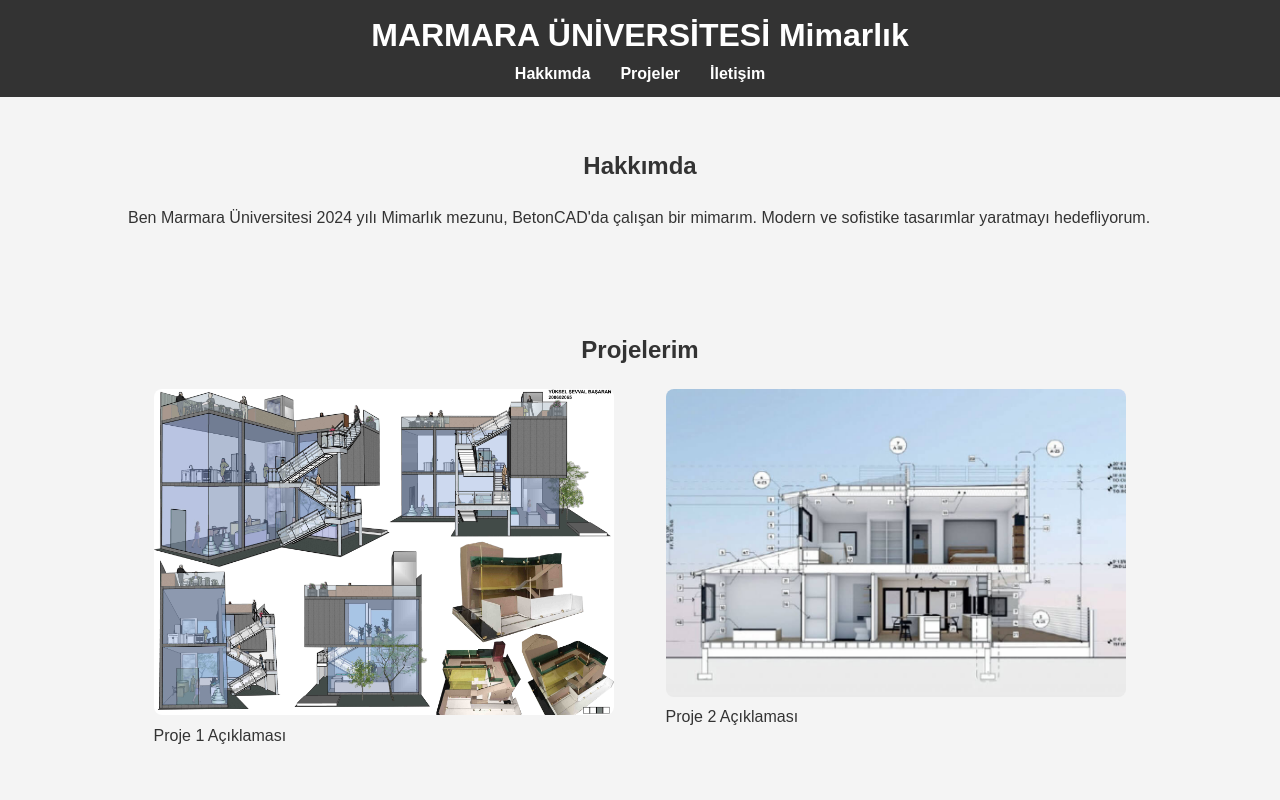
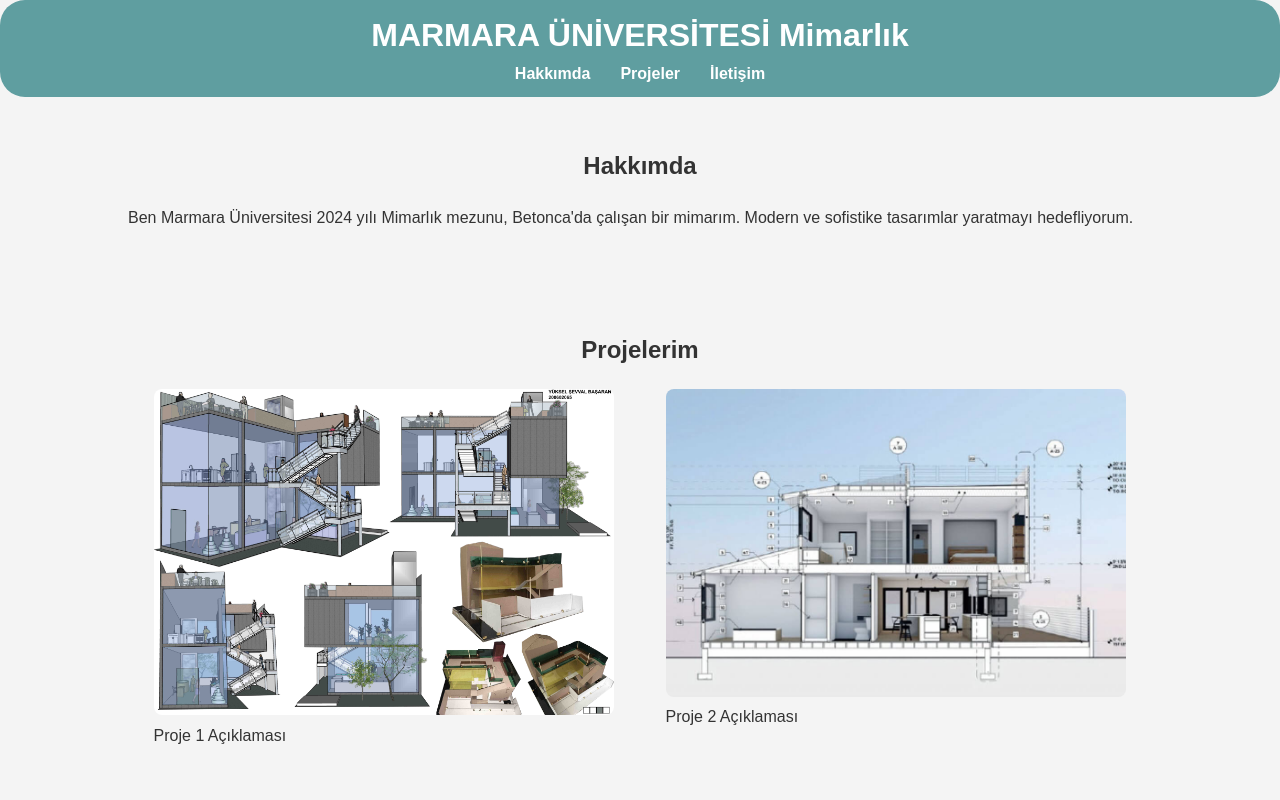
Before and after one commit to aysknd/betoncada-mimar-portfolio., a plain HTML site: page index.html in a window 1280 px wide. Shown: the top 800 px of the page. Drawn offline with Linux system fonts and the light colour scheme.

Commit message:
initial commit

```diff
--- a/css/style.css
+++ b/css/style.css
@@ -17,9 +17,10 @@ body {
 }
 
 header {
-    background-color: #333;
+    background-color: #5F9EA0;
     color: #fff;
     padding: 10px 0;
+    border-radius: 25px;
 }
 
 header h1 {
--- a/index.html
+++ b/index.html
@@ -23,7 +23,7 @@
     <section id="hakkimda">
         <div class="container">
             <h2>Hakkımda</h2>
-            <p>Ben Marmara Üniversitesi 2024 yılı Mimarlık mezunu, BetonCAD'da çalışan bir mimarım. Modern ve sofistike tasarımlar yaratmayı hedefliyorum.</p>
+            <p>Ben Marmara Üniversitesi 2024 yılı Mimarlık mezunu, Betonca'da çalışan bir mimarım. Modern ve sofistike tasarımlar yaratmayı hedefliyorum.</p>
         </div>
     </section>
 
```
